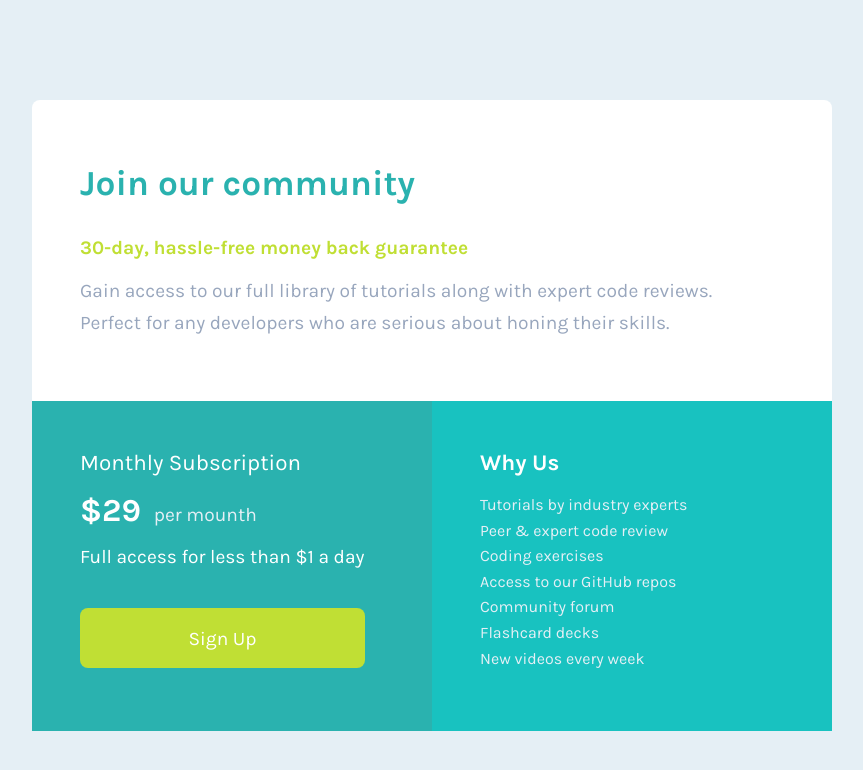
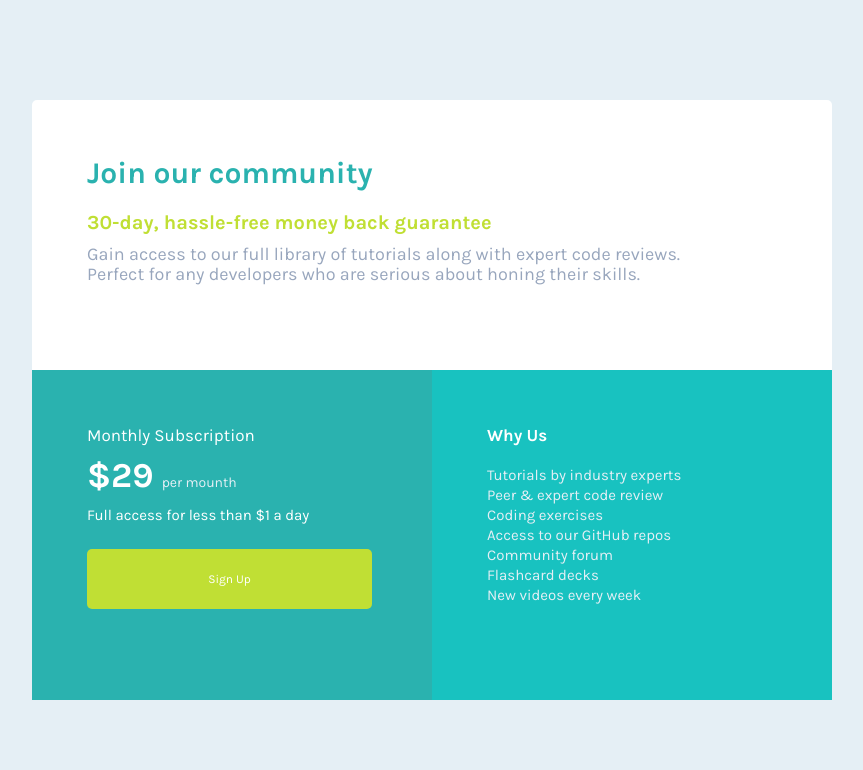
Before and after one commit to monsor3s/single-price-grid, a React (Create React App) app: page / in a window 1280 px wide. Shown: the top 770 px of the page, without its empty margins (208-1071 px from the left). Built offline with nearby package versions, Linux system fonts and the light colour scheme.

Commit message:
Update Commit

```diff
--- a/src/components/IndexHome.js
+++ b/src/components/IndexHome.js
@@ -4,6 +4,7 @@ import styled from 'styled-components';
 const Homepage = styled.div`
     width: 100vw;
     height: 100vh;
+    position: relative;
     display: flex;
     justify-content: center;
     align-items: center;
@@ -18,43 +19,35 @@ const HomepageContainer = styled.div`
     background-color: #fff;
     border-radius: 0.5rem;
     display: grid;
-    grid-template-columns: repeat(auto-fit 2, 1fr);
-    grid-template-rows: 1fr 1fr;
+    grid-template-columns: repeat(2, 1fr);
+    grid-template-rows: repeat(2, 1fr);
 
 `;
 
-const HeaderWrap = styled.div`
-    @media screen and (max-width: 375px) {
-        width: 70%;
-        height: 70%;
-        align-items: center;
-    }
-    `;
-
 const BoxHeader = styled.div`
-    width: 100%;
-    height: 50%;
     display: flex;
     flex-direction: column;
+    position: absolute;
     justify-content: center;
-    padding: 3rem;
+    padding: 55px;
+    grid-area: 0 / 3 ;
 `;
 
 const Title = styled.h1`
-    font-size: 2.2rem;
+    font-size: 3rem;
     font-weight: 700;
     color: var(--cyan);
     margin-bottom: 2rem;
 `;
 
 const Subtitle = styled.h2`
-    font-size: 1.2rem;
+    font-size: 2rem;
     color: var(--bg-yellow);
     margin-bottom: 1rem;
 `;
 
 const Span = styled.p`
-    font-size: 1.2rem;
+    font-size: 1.8rem;
     color: var(--gr-blue);
     line-height: 2rem;
 `;
@@ -63,14 +56,15 @@ const Span = styled.p`
 const BoxBody = styled.div`
     width: 400px;
     height: 330px;
+    padding: 25px;
     position: relative;
     display: inline-block;
     background-color: var(--cyan);
-    grid-area: 2 / 1 ;
+    grid-area: 2 / 1;
 `;
 
 const TitleBody = styled.div`
-    font-size: 1.4rem;
+    font-size: 1.7rem;
     font-weight: 400;
     color: #fff;
     margin-top: 3rem;
@@ -78,7 +72,7 @@ const TitleBody = styled.div`
 `;
 
 const PriceBody = styled.p`
-    font-size: 2rem;
+    font-size: 3.5rem;
     font-weight: 700;
     color: #fff;
     padding-left: 3rem;
@@ -87,14 +81,14 @@ const PriceBody = styled.p`
 `;
 
 const SectionBody = styled.p`
-    font-size: 1.2rem;
+    font-size: 1.4rem;
     color: var(--lg-gray);
     padding-left: 0.8rem;
     display: inline-block;
 `;
 
 const TextBody = styled.p`
-    font-size: 1.2rem;
+    font-size: 1.5rem;
     color: #fff;
     padding-left: 3rem;
     padding-top: 1rem;
@@ -117,6 +111,7 @@ const Button = styled.button`
 const BoxFooter = styled.div`
     width: 400px;
     height: 330px;
+    padding: 25px;
     position: absolute;
     display: inline-block;
     background-color: var(--lg-cyan);
@@ -124,7 +119,7 @@ const BoxFooter = styled.div`
 `;
 
 const TitleFooter = styled.h1`
-    font-size: 1.4rem;
+    font-size: 1.7rem;
     font-weight: 700;
     color: #fff;
     margin-top: 3rem;
@@ -132,18 +127,17 @@ const TitleFooter = styled.h1`
 `;
 
 const SectionFooter = styled.p`
-    font-size: 1rem;
+    font-size: 1.5rem;
     color: var(--lg-gray);
-    margin-top: 1rem;
+    margin-top: 2rem;
     padding-left: 3rem;
-    line-height: 1.6rem;
+    line-height: 2rem;
 `;
 
 export const IndexHome = () => {
     return (
     <Homepage>
         <HomepageContainer>
-            <HeaderWrap>
                 <BoxHeader>
                         <Title>Join our community</Title>
                         <Subtitle>30-day, hassle-free money back guarantee</Subtitle>
@@ -170,7 +164,6 @@ export const IndexHome = () => {
                             New videos every week
                         </SectionFooter>
                 </BoxFooter>
-            </HeaderWrap>
         </HomepageContainer>
     </Homepage>
     )
--- a/src/globalStyles.js
+++ b/src/globalStyles.js
@@ -10,17 +10,12 @@ const GlobalStyle = createGlobalStyle`
     --gr-blue: hsl(218, 22%, 67%);
   }
 
-  #root {
-  width: 100vw;
-  height: 100vh;
-  font-size: 62.5%;
-}
-
   * {
     margin: 0;
     padding: 0;
     box-sizing: border-box;
     font-family: 'Karla', sans-serif;
+    font-size: 62.5%;
   }
 
 `;
```
